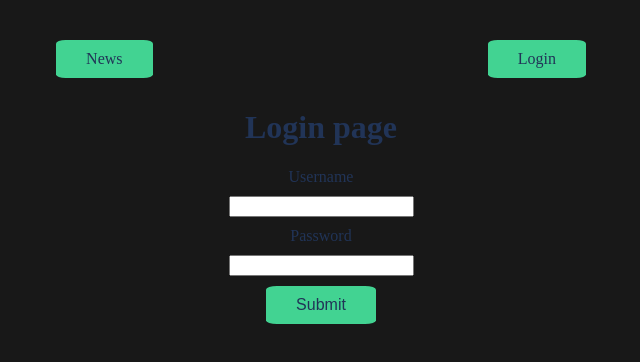
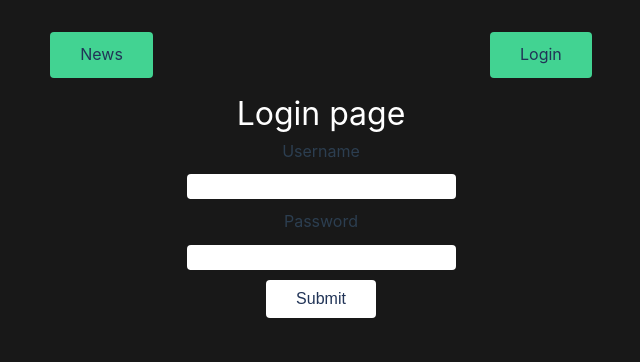
Before and after one commit to vytasgavelis/space-news, a Vue app: page /login in a window 1280 px wide. Shown: the top 362 px of the page, without its empty margins (319-959 px from the left). Built offline with nearby package versions, Linux system fonts and the light colour scheme.

Commit message:
redirec to news view on login

```diff
--- a/src/App.vue
+++ b/src/App.vue
@@ -8,7 +8,7 @@ import HelloWorld from '@/components/HelloWorld.vue'
 
     <div class="wrapper">
       <nav class="navbar-container">
-        <RouterLink class="navbar-link" to="/">News</RouterLink>
+        <RouterLink class="navbar-link" to="/news">News</RouterLink>
 <!--        <RouterLink class="navbar-link" to="/about">About</RouterLink>-->
         <RouterLink class="navbar-link" to="/login">Login</RouterLink>
       </nav>
@@ -19,7 +19,7 @@ import HelloWorld from '@/components/HelloWorld.vue'
 </template>
 
 <style>
-/*@import '@/assets/base.css';*/
+@import '@/assets/base.css';
 
 body {
   background: #181818;
@@ -43,7 +43,7 @@ body {
   background: #42d392;
   color: #213457;
   border: 1px;
-  border-radius: 10%;
+  border-radius: 4px;
   padding: 10px 30px 10px 30px;
   font-size: 16px;
   text-decoration: none;
--- a/src/router/index.ts
+++ b/src/router/index.ts
@@ -1,14 +1,14 @@
 import { createRouter, createWebHistory } from 'vue-router'
-import HomeView from '../views/HomeView.vue'
+import NewsView from '../views/NewsView.vue'
 import LoginView from '../views/LoginView.vue'
 
 const router = createRouter({
   history: createWebHistory(import.meta.env.BASE_URL),
   routes: [
     {
-      path: '/',
-      name: 'home',
-      component: HomeView
+      path: '/news',
+      name: 'news',
+      component: NewsView
     },
     {
       path: '/about',
--- a/src/views/LoginView.vue
+++ b/src/views/LoginView.vue
@@ -2,13 +2,22 @@
 
 import {ref, computed} from 'vue'
 
+import { useRouter, useRoute } from 'vue-router'
 const username = ref('')
 const password = ref('')
+
+const router = useRouter()
+const route = useRoute()
 
 // Do you always have to call .value manually? Or is there some easier method
 const isFormFilled = computed(() => {
   return username.value !== "" && password.value !== ""
 })
+
+function login(): void {
+  router.push({name: 'news'})
+}
+
 
 </script>
 
@@ -22,7 +31,7 @@ const isFormFilled = computed(() => {
           <div><input type="text" name="username" id="username" v-model="username"></div>
           <div><label for="password">Password</label></div>
           <div><input type="password" name="password" id="password" v-model="password"></div>
-          <div><button class="navbar-link" type="submit" :disabled="!isFormFilled">Submit</button></div>
+          <div><button @click="login" class="navbar-link" type="submit" :disabled="!isFormFilled">Submit</button></div>
         </form>
       </div>
     </div>
@@ -33,16 +42,27 @@ const isFormFilled = computed(() => {
 .form-container {
   display: flex;
   flex-direction: column;
-  color: #213457;
   border: 1px;
-  border-radius: 10%;
+  /*color: #213457;*/
+  border-radius: 4px;
   padding: 10px 30px 10px 30px;
   font-size: 16px;
 }
 
+.form-container h1 {
+  color: white;
+}
+
 .form-container input {
+  font-size: 20px;
   margin-top: 10px;
   margin-bottom: 10px;
+  border-radius: 4px;
+  border: none;
+}
+
+.form-container button:disabled {
+  background: white;
 }
 
 .container {
--- a/src/views/HomeView.vue
+++ b/src/views/NewsView.vue
@@ -4,6 +4,7 @@ import TheWelcome from '@/components/TheWelcome.vue'
 
 <template>
   <main>
-    <TheWelcome />
+<!--    <TheWelcome />-->
+    <h1> this is news </h1>
   </main>
 </template>
```
